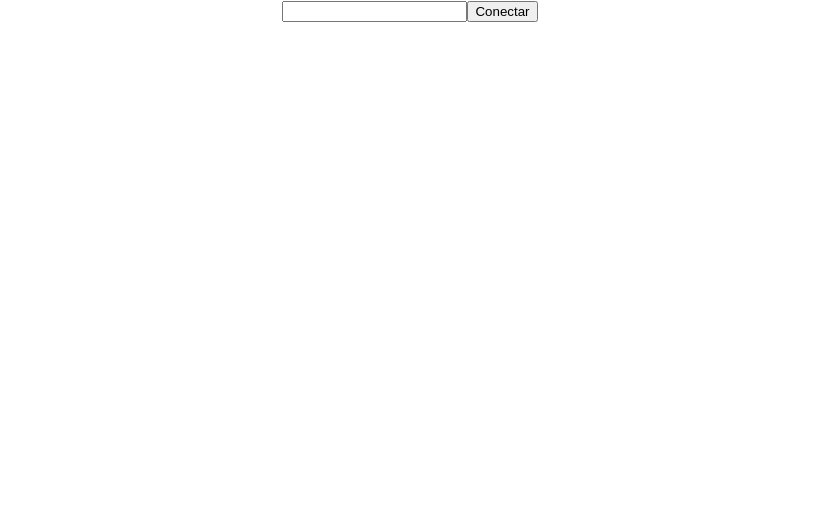
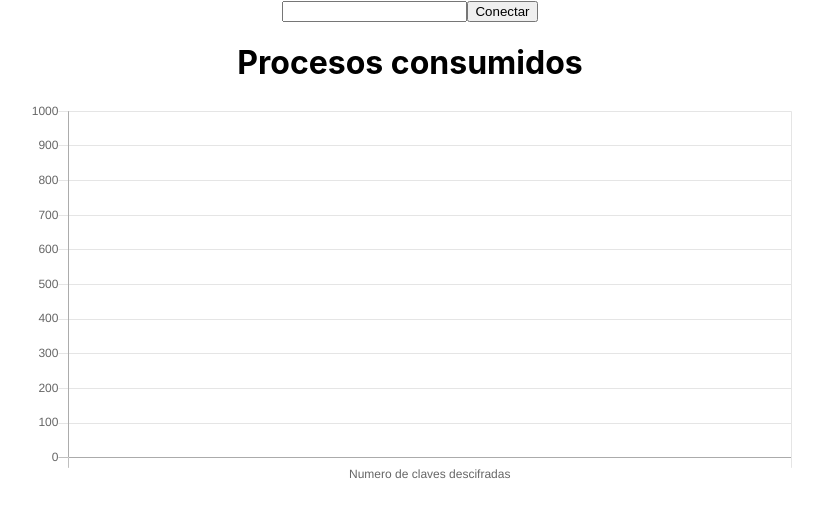
Before and after one commit to Liewyn/gridcomputing, a React (Create React App) app in the folder client/: page / in a window 1280 px wide. Shown: the top 518 px of the page, without its empty margins (230-1053 px from the left). Built offline with nearby package versions, Linux system fonts and the light colour scheme.

Commit message:
Barra de progreso

```diff
--- a/client/package.json
+++ b/client/package.json
@@ -6,7 +6,9 @@
     "@testing-library/jest-dom": "^4.2.4",
     "@testing-library/react": "^9.5.0",
     "@testing-library/user-event": "^7.2.1",
+    "chart.js": "^2.9.3",
     "react": "^16.13.1",
+    "react-chartjs-2": "^2.10.0",
     "react-dom": "^16.13.1",
     "react-scripts": "3.4.3",
     "socket.io-client": "^2.3.0"
--- a/client/src/App.js
+++ b/client/src/App.js
@@ -3,6 +3,7 @@ import logo from './logo.svg';
 import './App.css';
 import Preguntas from './Preguntas/Preguntas'
 import Login from './Login/login'
+import Barra from './Barra/Barra'
 
 
 
@@ -17,6 +18,7 @@ class App extends Component {
     return (
       <div className="App">
         <Login/>
+        <Barra/>
       </div>
     );
   }
--- a/client/src/Barra/Barra.js
+++ b/client/src/Barra/Barra.js
@@ -0,0 +1,85 @@
+import React, {Component} from 'react'
+import {Bar} from 'react-chartjs-2'
+import {getUsers, getLevelBar} from '../Socket/socket'
+
+// const rand = (min, max, num) => {
+//   var rtn = [];
+
+//   while (rtn.length < num) {
+//     rtn.push((Math.random() * (max - min)) + min);
+//   }
+
+//   return rtn;
+// }
+
+
+
+
+export default class Barra extends Component {
+    constructor(props) {
+      super(props);
+      this.state = {
+        barLevel:1,
+      }
+      // Chart.defaults.global.responsive = true;
+    }
+
+    componentDidMount(){
+      setInterval(()=>{
+        let values = Object.values(getUsers())
+        let numUsers = values.length;
+        console.log(`${numUsers} users`)
+        this.setState({
+          barLevel: getLevelBar(),
+        })
+      },300)
+    }
+
+    render() {
+      let data = {
+        1: {
+          labels: ["Numero de claves descifradas"],
+          datasets: [
+            {
+              // label: "My First dataset",
+              backgroundColor: 'rgba(255,99,132,0.2)',
+              borderColor: 'rgba(255,99,132,1)',
+              borderWidth: 1,
+              hoverBackgroundColor: 'rgba(255,99,132,0.4)',
+              hoverBorderColor: 'rgba(255,99,132,1)',
+              data: [this.state.barLevel],
+            },
+
+          ]
+        },
+      }
+      //const { data } = this.props;
+
+      return (
+        <>
+        <div>
+          <h1>Procesos consumidos</h1>
+
+          {/* Bar chart example */}
+          <div className='row' style={{width: '60%',
+  margin: '0 auto',
+  clear: 'both'}}>
+            <Bar data={data[1]} options= {
+              {scales: {
+                yAxes: [{
+                  ticks: {
+                    autoSkip: false,
+                    min: 0,
+                    max: 1000,
+                  },
+                }]
+              },legend:{display:false}}}/>
+          </div>
+        </div>
+        <ul>
+          {Object.values(getUsers()).map((username)=>(<li>{username}</li>))}
+        </ul>
+        </>
+      );
+    }
+  }
--- a/client/src/Socket/socket.js
+++ b/client/src/Socket/socket.js
@@ -2,6 +2,8 @@ import io from 'socket.io-client'
 
 let urlSite = 'http://localhost:8080'
 
+let  users = {}
+let levelBar = 0;
 
 let socket;
 
@@ -26,5 +28,20 @@ export function connectSocket(name){
 
   socket.on('usuarios',(data)=>{
     console.log(Object.values(JSON.parse(data)))
+    users = JSON.parse(data)
   })
+
+  socket.on('LEVEL_BAR',(data)=>{
+    levelBar = JSON.parse(data).barLevel
+  })
+
+  //socket.on('usuarios',(data)=>{
 }
+
+export function getUsers(){
+  return users;
+}
+
+export function getLevelBar(){
+  return levelBar
+}
```
Also changed, not shown: 2 other files (tests, documents, lock files or other folders).
